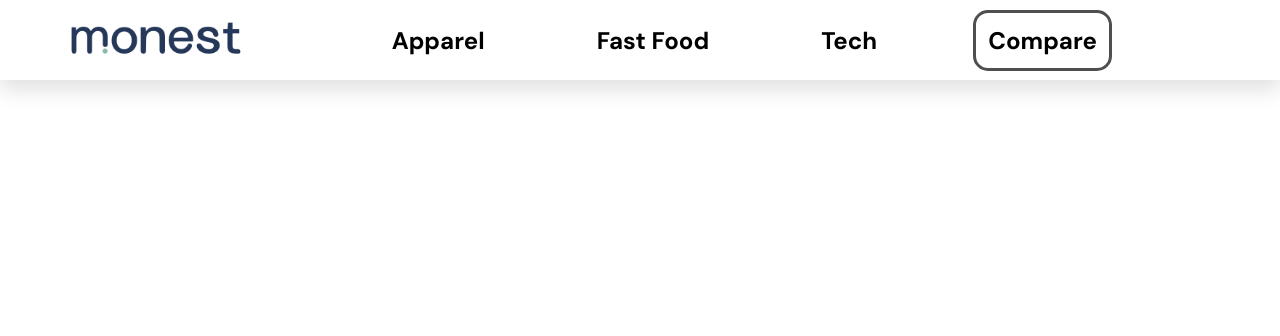
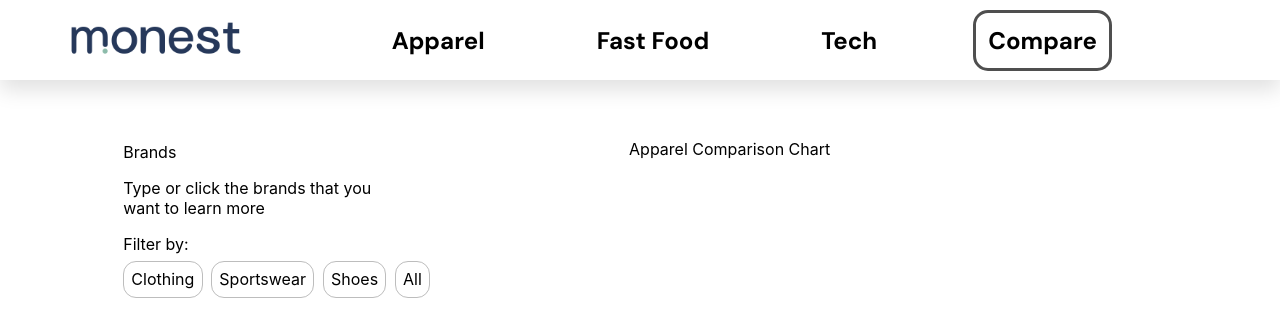
Before and after one commit to cara-mu/monestco, a React (Create React App) app in the folder client/: page /comparison in a window 1280 px wide. Shown: the top 336 px of the page. Built offline with nearby package versions, Linux system fonts and the light colour scheme.

Commit message:
started comparison page

```diff
--- a/client/package.json
+++ b/client/package.json
@@ -4,10 +4,12 @@
   "private": true,
   "proxy": "http://localhost:3001",
   "dependencies": {
+    "@material-ui/core": "^4.11.2",
     "@testing-library/jest-dom": "^5.11.8",
     "@testing-library/react": "^11.2.2",
     "@testing-library/user-event": "^12.6.0",
     "react": "^17.0.1",
+    "react-bootstrap": "^1.4.3",
     "react-dom": "^17.0.1",
     "react-router-dom": "^5.2.0",
     "react-scripts": "4.0.1",
--- a/client/src/App.js
+++ b/client/src/App.js
@@ -1,11 +1,14 @@
 import logo from './assets/DP.png';
 import NavigationBar from './components/NavigationBar';
+import Comparison from './pages/Comparison';
 import './App.css';
-import { BrowserRouter as Router } from 'react-router-dom';
+import { BrowserRouter as Router, Route } from 'react-router-dom';
+
 function App() {
   return (
     <Router>
       <NavigationBar />
+      <Route path="/comparison" exact render={() => <Comparison />} />
     </Router>
   );
 }
--- /dev/null
+++ b/client/src/components/CompareSearch.js
@@ -0,0 +1,65 @@
+import React from 'react';
+import '../styles/Comparison.css';
+
+var filterBy = [
+    'Clothing', 'Sportswear', 'Shoes', 'All'
+];
+
+class CompareSearch extends React.Component {
+    constructor(props) {
+        super(props);
+        this.state = {
+            clothing: false,
+            sportswear: false,
+            shoes: false,
+            all: false
+        };
+        this.toggleClassClothing = this.toggleClassClothing.bind(this);
+        this.toggleClassSportswear = this.toggleClassSportswear.bind(this);
+        this.toggleClassShoes = this.toggleClassShoes.bind(this);
+        this.toggleClassAll = this.toggleClassAll.bind(this);
+    };
+
+    toggleClassClothing() {
+        const currentState = this.state.clothing;
+        this.setState({clothing: !currentState});
+    }
+    toggleClassSportswear() {
+        const currentState = this.state.sportswear;
+        this.setState({sportswear: !currentState});
+    }
+    toggleClassShoes() {
+        const currentState = this.state.shoes;
+        this.setState({shoes: !currentState});
+    }
+    toggleClassAll() {
+        const currentState = !this.state.all;
+        this.setState({all: !currentState});
+    }
+
+    render() {
+        return (
+            <div>
+                <p>Filter by:</p>
+                <span
+                    className={this.state.clothing ? 'categoryfocus' : null}
+                    onClick = {this.toggleClassClothing}
+                >Clothing</span>
+                <span
+                    className={this.state.sportswear ? 'categoryfocus' : null}
+                    onClick = {this.toggleClassSportswear}
+                >Sportswear</span>
+                <span
+                    className={this.state.shoes ? 'categoryfocus' : null}
+                    onClick = {this.toggleClassShoes}
+                >Shoes</span>
+                <span
+                    className={this.state.all ? 'categoryfocus' : null}
+                    onClick = {this.toggleClassAll}
+                >All</span>
+            </div>
+        )
+    }
+}
+
+export default CompareSearch;
--- a/client/src/components/NavigationBar.js
+++ b/client/src/components/NavigationBar.js
@@ -121,7 +121,7 @@
           {/* Compare button had unique css styling and does not include hover option */}
           <li className='Menu-Item'>
             <Link
-              to='/contact-us'
+              to='/comparison'
               className='Compare-Button'
               onClick={closeMenu} >
                 Compare
--- /dev/null
+++ b/client/src/pages/Comparison.js
@@ -0,0 +1,31 @@
+import React from 'react';
+import Row from 'react-bootstrap/Row';
+import Col from 'react-bootstrap/Col';
+import Container from 'react-bootstrap/Container';
+import Grid from '@material-ui/core/Grid';
+import Paper from '@material-ui/core/Paper';
+
+import CompareSearch from '../components/CompareSearch';
+
+function Comparison(props) {
+    return (
+        <div>
+            <Grid container spacing={3}>
+                <Grid item xs={4}>
+                    <div style={{marginTop: '15%', marginLeft: '30%'}}>
+                        <p>Brands</p>
+                        <p>Type or click the brands that you want to learn more</p>
+                        <CompareSearch />
+                    </div>
+                </Grid>
+                <Grid item xs={8}>
+                    <div style={{marginTop: '7%', marginLeft: '23%'}}>
+                        Apparel Comparison Chart
+                    </div>
+                </Grid>
+            </Grid>
+        </div>
+    )
+}
+
+export default Comparison;
--- /dev/null
+++ b/client/src/styles/Comparison.css
@@ -0,0 +1,18 @@
+span {
+    border: solid;
+    border-width: 1px;
+    border-color: #BDBDBD;
+    border-radius: 13px;
+    margin-right: 3%;
+    padding: 2.5%;
+    transition: 0.2s;
+}
+
+span:hover {
+    cursor: pointer;
+}
+
+.categoryfocus {
+    background-color: #BFE0CA;
+    transition: 0.2s;
+}
```
Also changed, not shown: 2 other files (tests, documents, lock files or other folders).
